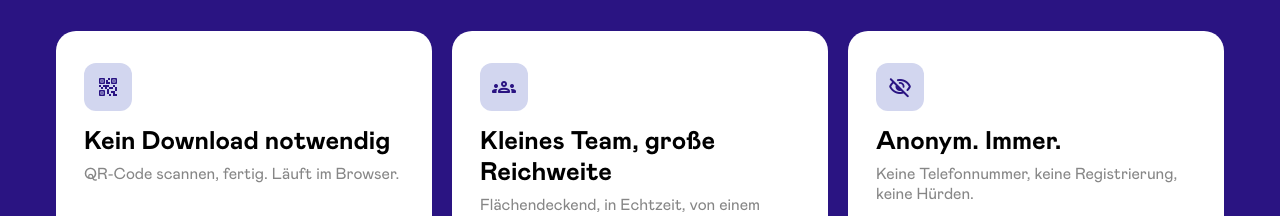
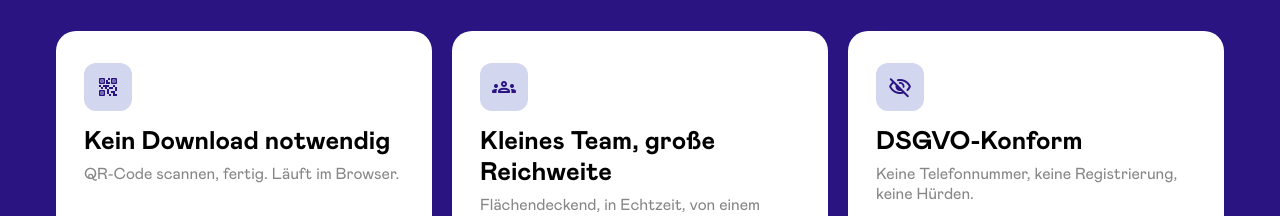
Before and after one commit to leah-1Q84/website, a plain HTML site: page index.html in a window 1280 px wide. Shown: the part 1180-1396 px from the top of the page. Drawn offline with nearby package versions, Linux system fonts and the light colour scheme.

Commit message:
Update index.html

```diff
--- a/index.html
+++ b/index.html
@@ -177,7 +177,7 @@
       </div>
       <div class="benefit-card">
         <div class="benefit-icon"><span class="material-symbols-rounded">visibility_off</span></div>
-        <h3 class="subhead" style="margin-bottom:6px;"><span data-lang-de>Anonym. Immer.</span><span data-lang-en>Anonymous. Always.</span></h3>
+        <h3 class="subhead" style="margin-bottom:6px;"><span data-lang-de>DSGVO-Konform</span><span data-lang-en>Anonymous. Always.</span></h3>
         <p class="copy-small" style="color:var(--grey-mid); margin:0;"><span data-lang-de>Keine Telefonnummer, keine Registrierung, keine Hürden.</span><span data-lang-en>No phone number, no registration, no barriers.</span></p>
       </div>
       <div class="benefit-card">
```
